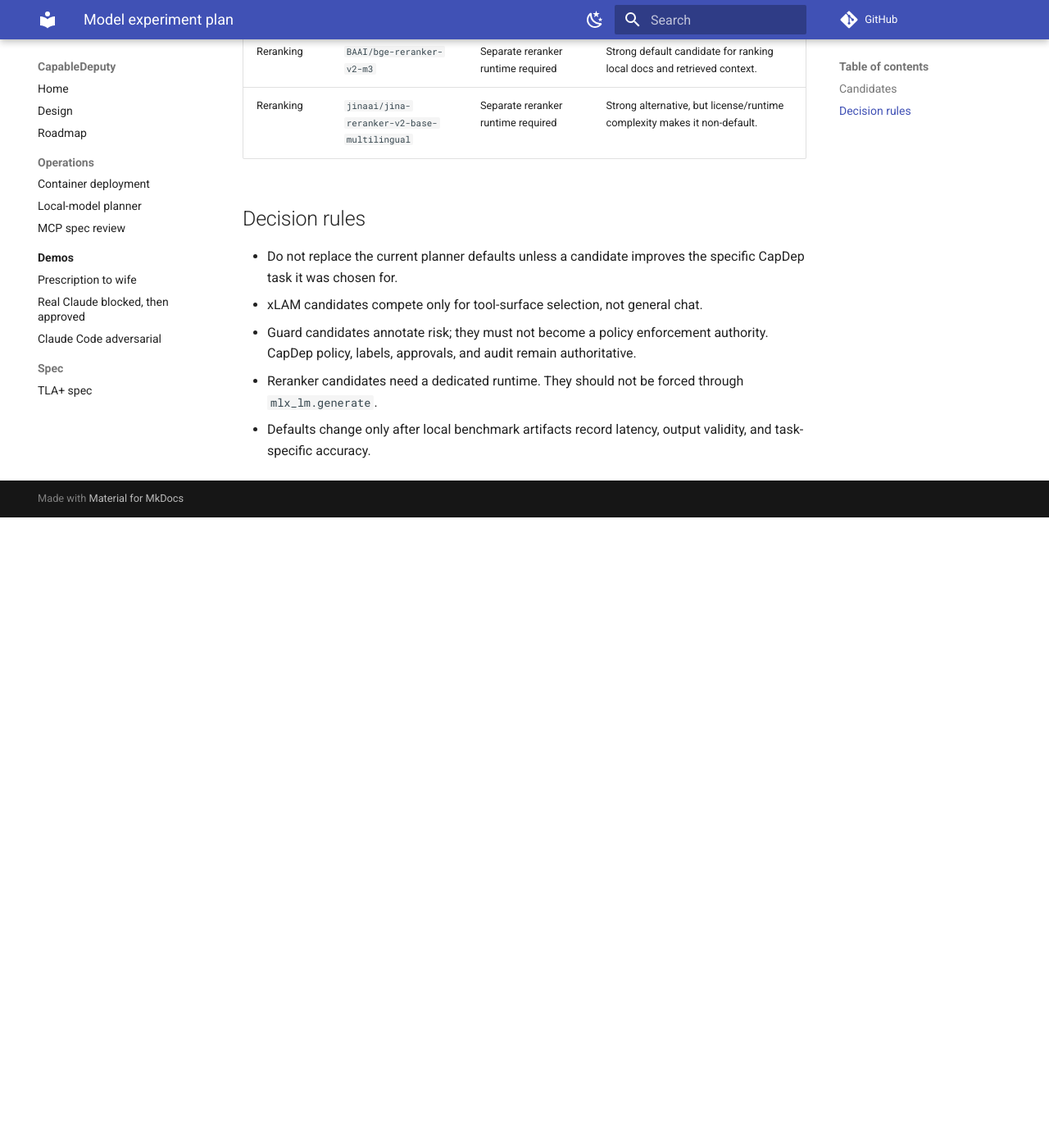
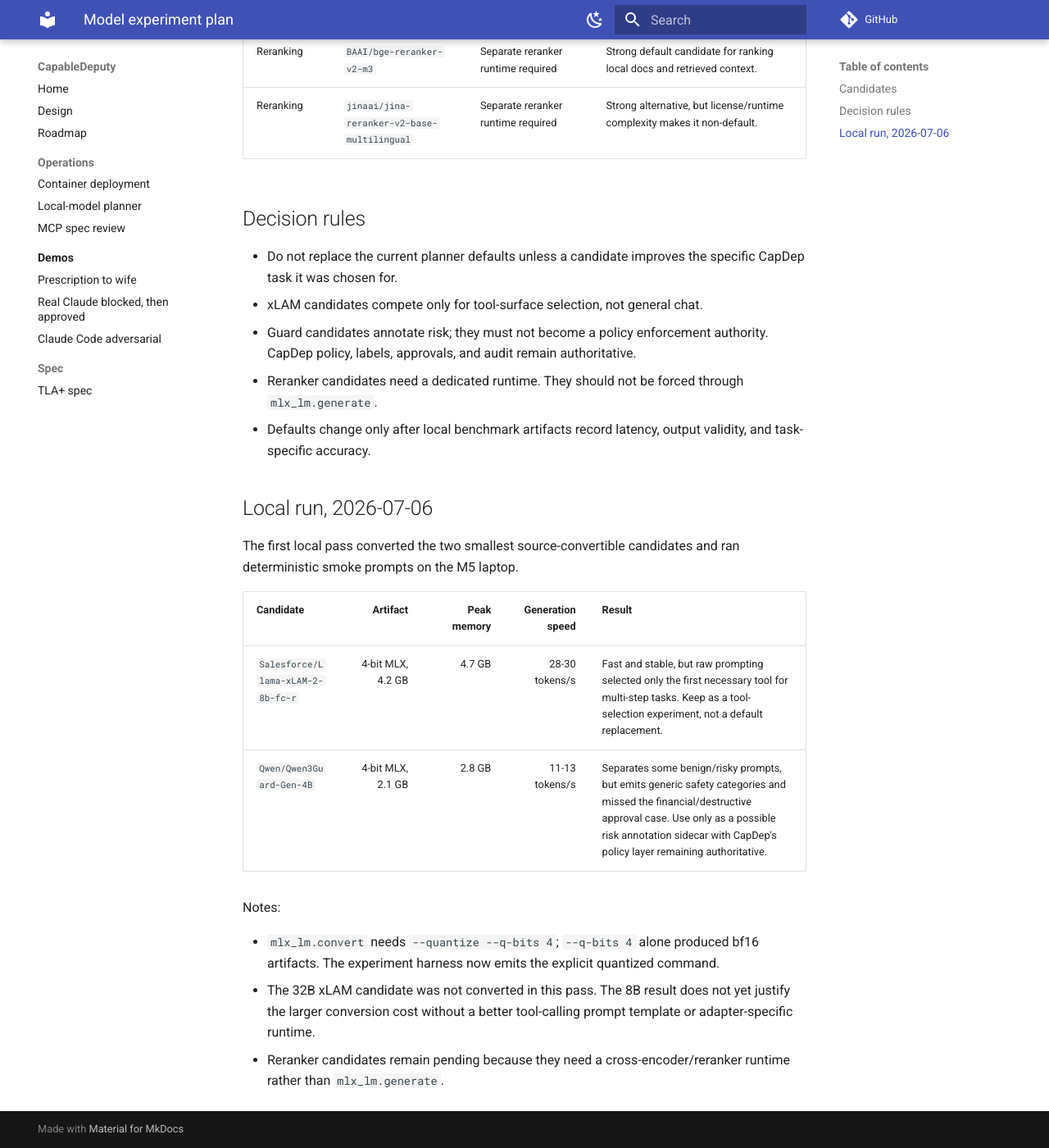
Before and after one commit to marctjones/capabledeputy, an MkDocs documentation site: the page built from docs/model-experiment-plan.md, in a window 1280 px wide and 1400 px high, scrolled down 1029 px. Shown: the whole window at 82% size. Built offline with MkDocs 1.6.1 and Material for MkDocs 9.7.7, drawn with Linux system fonts in a browser that asks for light colours; comment, search, counter and statistics services are not loaded; before the commit the page ends 1660 px from its top, so only the background shows below that.

Commit message:
docs: record local mlx model experiments

```diff
--- a/docs/model-experiment-plan.md
+++ b/docs/model-experiment-plan.md
@@ -43,3 +43,24 @@
   through `mlx_lm.generate`.
 - Defaults change only after local benchmark artifacts record latency, output
   validity, and task-specific accuracy.
+
+## Local run, 2026-07-06
+
+The first local pass converted the two smallest source-convertible candidates
+and ran deterministic smoke prompts on the M5 laptop.
+
+| Candidate | Artifact | Peak memory | Generation speed | Result |
+|---|---:|---:|---:|---|
+| `Salesforce/Llama-xLAM-2-8b-fc-r` | 4-bit MLX, 4.2 GB | 4.7 GB | 28-30 tokens/s | Fast and stable, but raw prompting selected only the first necessary tool for multi-step tasks. Keep as a tool-selection experiment, not a default replacement. |
+| `Qwen/Qwen3Guard-Gen-4B` | 4-bit MLX, 2.1 GB | 2.8 GB | 11-13 tokens/s | Separates some benign/risky prompts, but emits generic safety categories and missed the financial/destructive approval case. Use only as a possible risk annotation sidecar with CapDep's policy layer remaining authoritative. |
+
+Notes:
+
+- `mlx_lm.convert` needs `--quantize --q-bits 4`; `--q-bits 4` alone produced
+  bf16 artifacts. The experiment harness now emits the explicit quantized
+  command.
+- The 32B xLAM candidate was not converted in this pass. The 8B result does
+  not yet justify the larger conversion cost without a better tool-calling
+  prompt template or adapter-specific runtime.
+- Reranker candidates remain pending because they need a cross-encoder/reranker
+  runtime rather than `mlx_lm.generate`.
```
Also changed, not shown: 2 other files.
